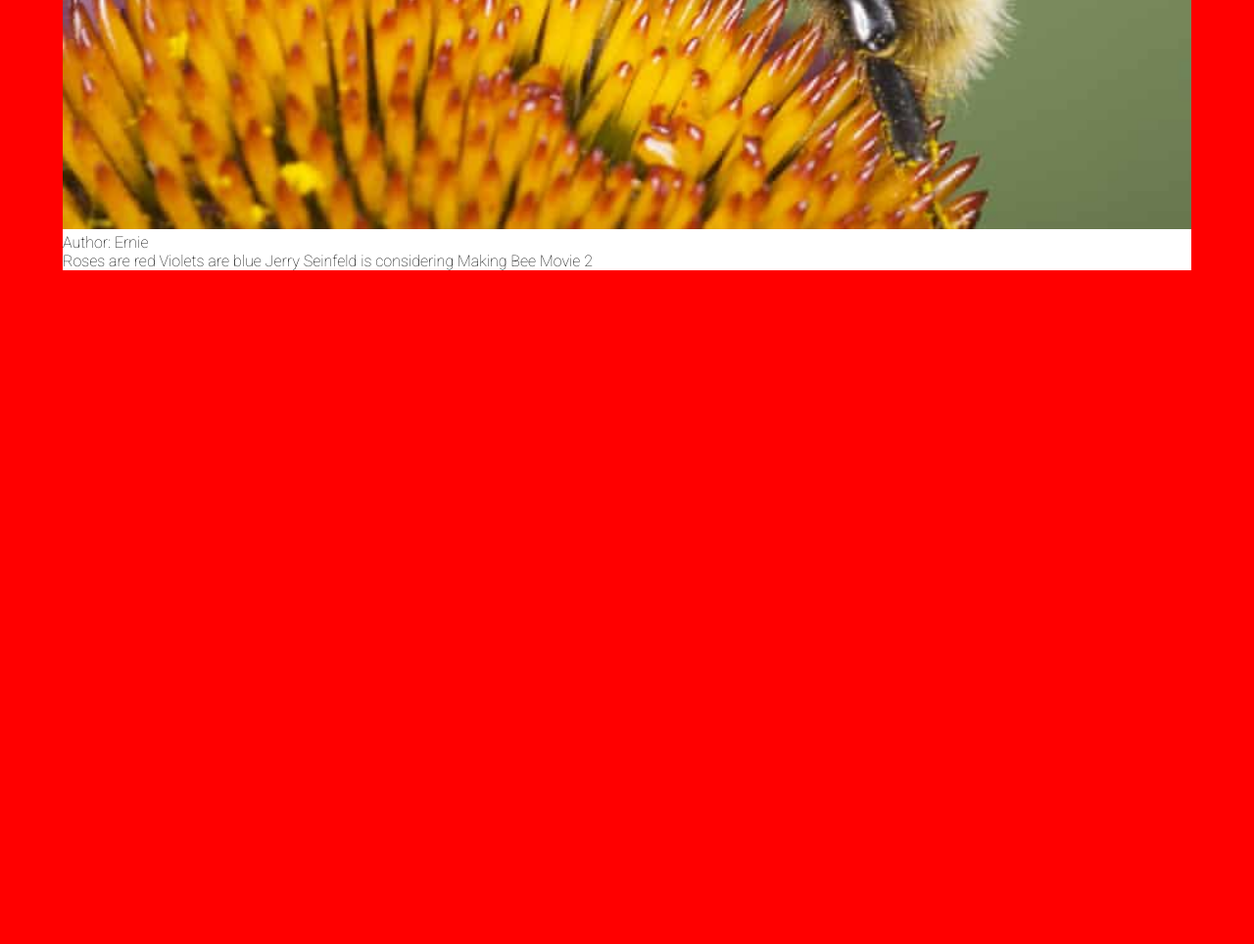
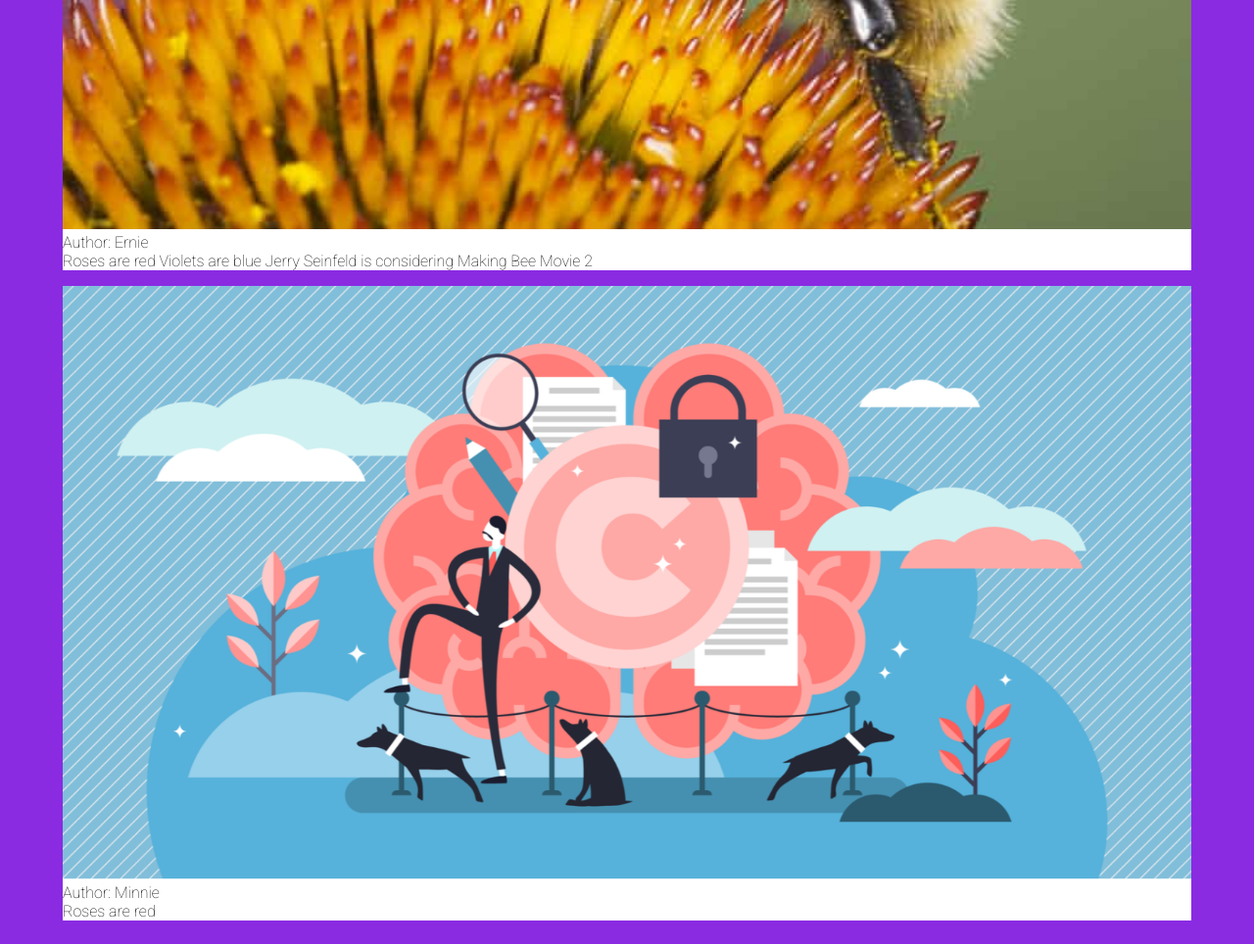
Before and after one commit to lor104/git-flow-lab, a plain HTML site: page index.html in a window 1280 px wide. Shown: the part 2365-3329 px from the top of the page at 98% size. Before the commit the page ends 2665 px from the top, so only its background shows below. Drawn offline with Linux system fonts and the light colour scheme.

Commit message:
add new image, update background and poem object

```diff
--- a/script.js
+++ b/script.js
@@ -14,8 +14,12 @@ const poems = [
     poem: "Roses are red \n Violets are blue \n Jerry Seinfeld is considering \n Making Bee Movie 2",
     image: "bee.jpeg",
   },
+  {
+    author: "Minnie",
+    poem: "Roses are red",
+    image: "random.png",
+  },
 
-  // YOUR CODE HERE: Add an object containing two key value pairs: author and poem. Set the author property as equal to a string with your first name. Set the poem property as equal to a short "roses are red" poem. Use the new line character as in the example when you would like a line break.
 ];
 
 let displayPoems = (array) => {
--- a/styles.css
+++ b/styles.css
@@ -6,7 +6,7 @@
 
 /* YOUR CODE HERE: Change the background-color property of the <body> tag to a different color of your choice. */
 body {
-  background-color: red;
+  background-color:blueviolet;
 }
 
 .page-header {
```
Also changed, not shown: assets/random.png (added).
